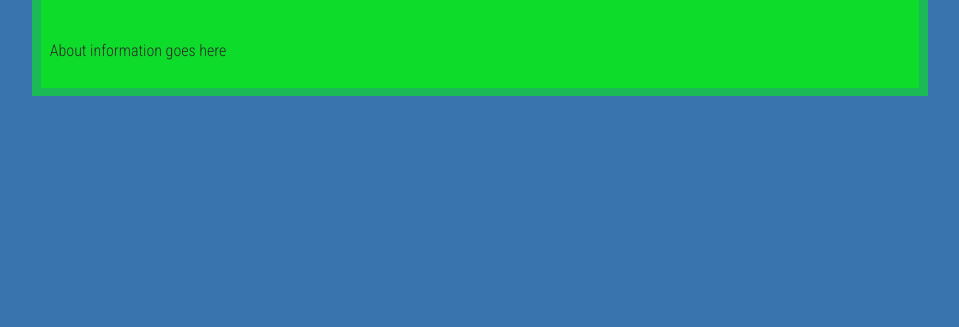
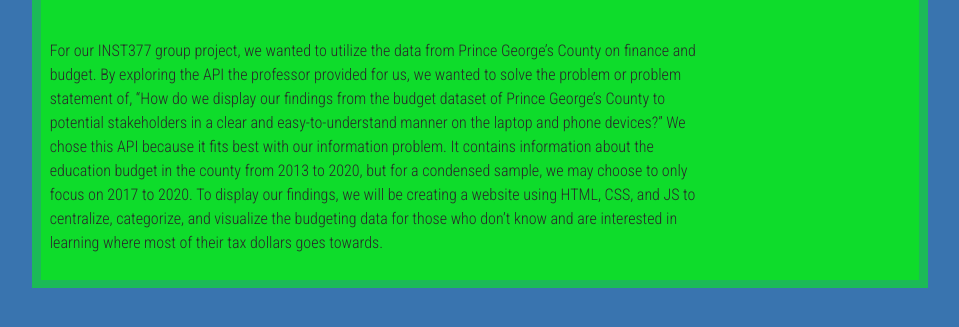
Before and after one commit to MaChanGit108/INST377-Project23, a website: page public/about.html in a window 1280 px wide. Shown: the part 361-688 px from the top of the page, without its empty margins (160-1119 px from the left). Drawn offline with nearby package versions, Linux system fonts and the light colour scheme; no server answers; a web font is replaced by a local one.

Commit message:
Added text for about and documentation page

```diff
--- a/public/about.html
+++ b/public/about.html
@@ -32,7 +32,7 @@
       <div class = "main">
         <div class = "article">
           <h2>About</h2>
-          <p>About information goes here</p>
+          <p>For our INST377 group project, we wanted to utilize the data from Prince George’s County on finance and budget. By exploring the API the professor provided for us, we wanted to solve the problem or problem statement of, “How do we display our findings from the budget dataset of Prince George’s County to potential stakeholders in a clear and easy-to-understand manner on the laptop and phone devices?” We chose this API because it fits best with our information problem. It contains information about the education budget in the county from 2013 to 2020, but for a condensed sample, we may choose to only focus on 2017 to 2020. To display our findings, we will be creating a website using HTML, CSS, and JS to centralize, categorize, and visualize the budgeting data for those who don’t know and are interested in learning where most of their tax dollars goes towards.</p>
         </div>
 
       <div class = "footer">
```
Also changed, not shown: public/doc.html (+1 -1 lines).
